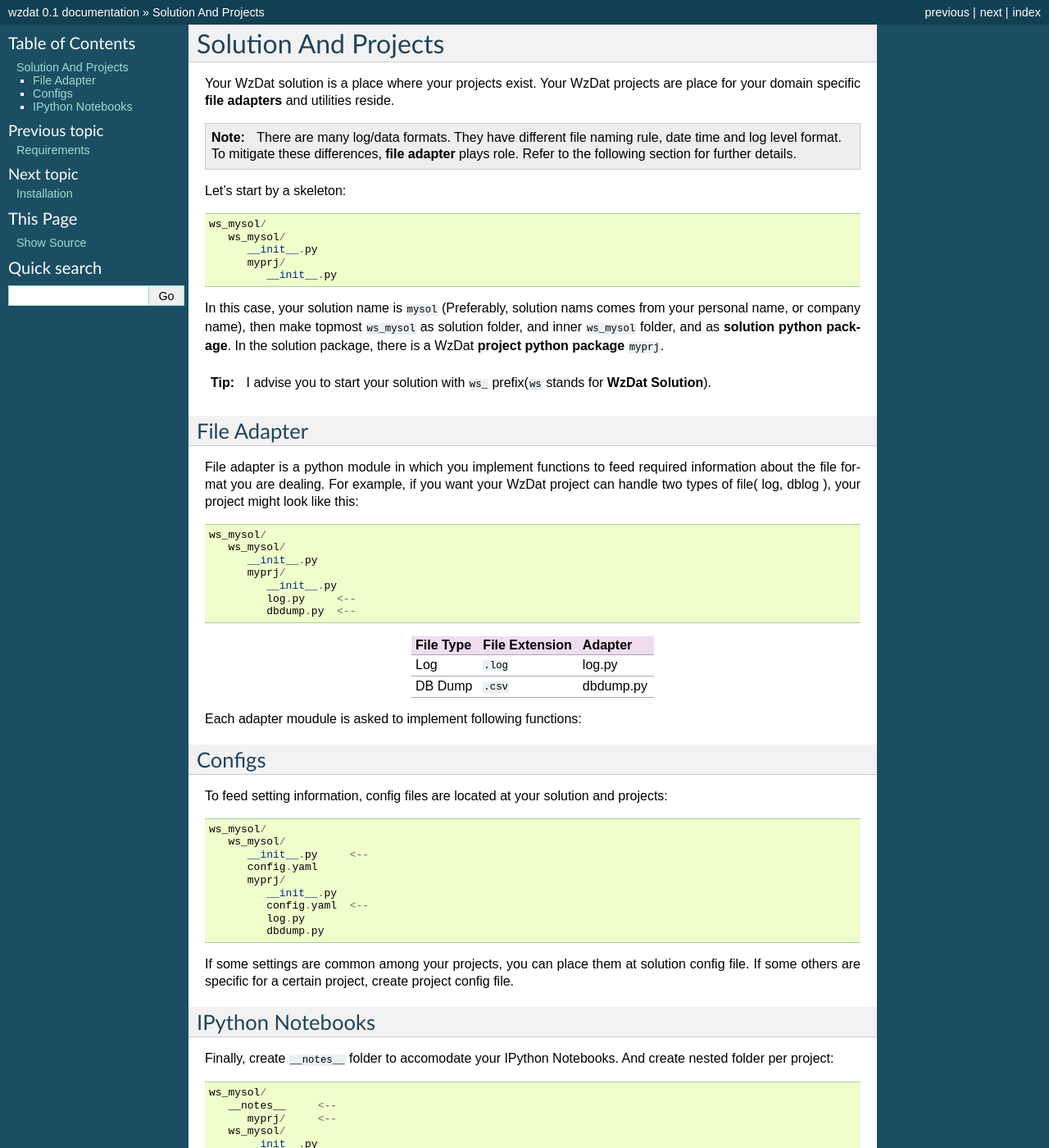
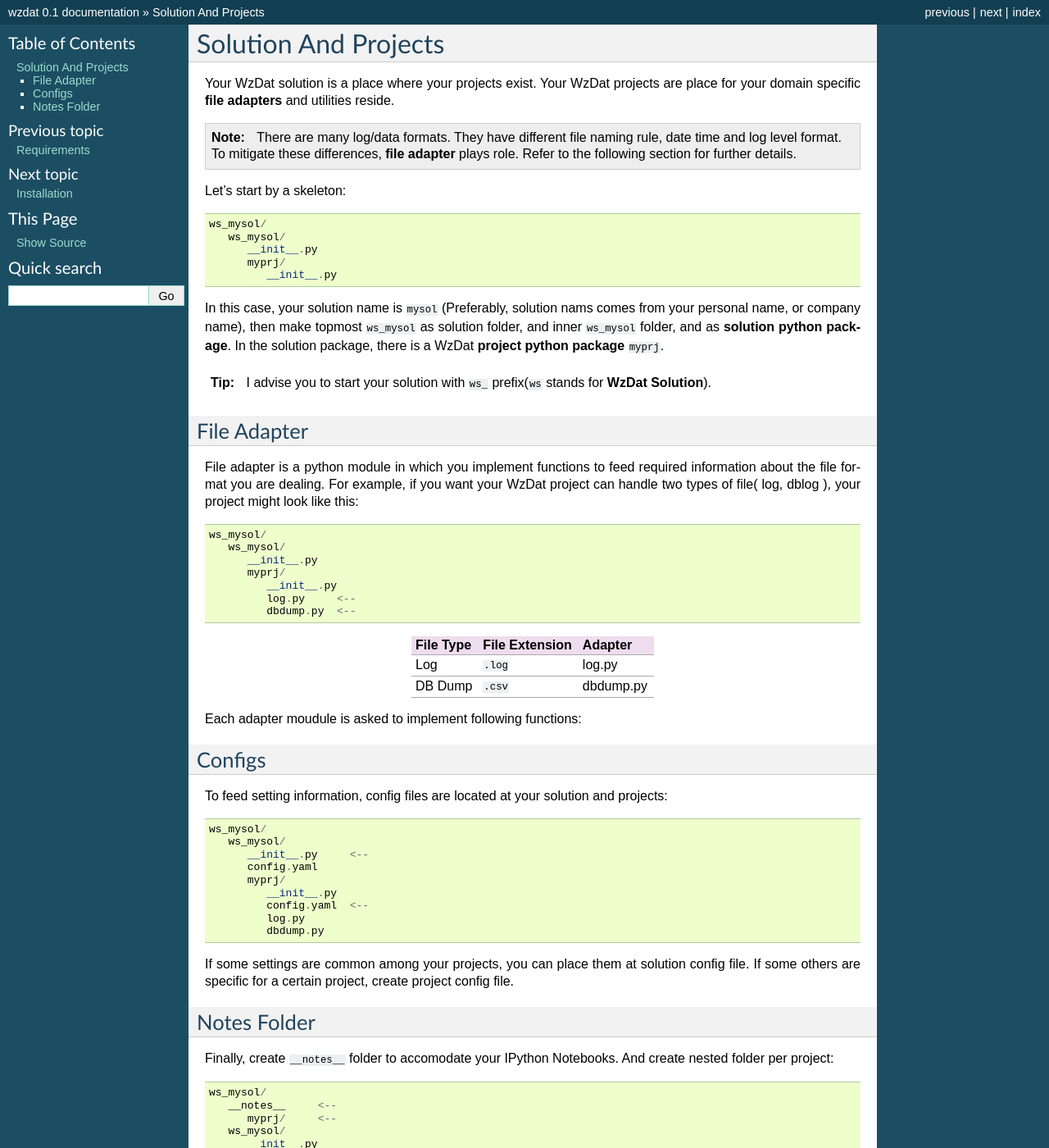
Before and after one commit to haje01/wzdat, a Sphinx documentation site: the page built from docs/solandprj.rst, in a window 1280 px wide and 1400 px high. Shown: the whole window at 82% size. Built offline with Sphinx 7.4.7, drawn with Linux system fonts in a browser that asks for light colours.

Commit message:
Update solandprj.rst

```diff
--- a/docs/solandprj.rst
+++ b/docs/solandprj.rst
@@ -67,8 +67,8 @@ To feed setting information, config files are located at your solution and proje
 If some settings are common among your projects, you can place them at solution config file. If some others are specific for a certain project, create project config file.
 
 
-IPython Notebooks
------------------
+Notes Folder
+------------
 Finally, create ``__notes__`` folder to accomodate your IPython Notebooks. And create nested folder per project::
 
    ws_mysol/
```
